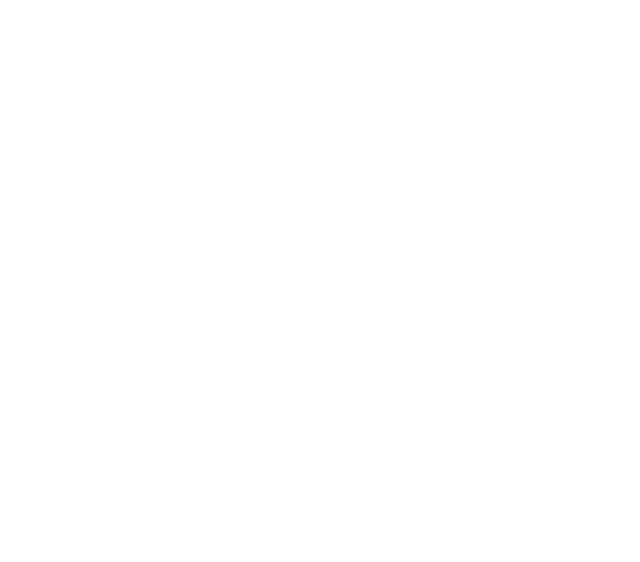
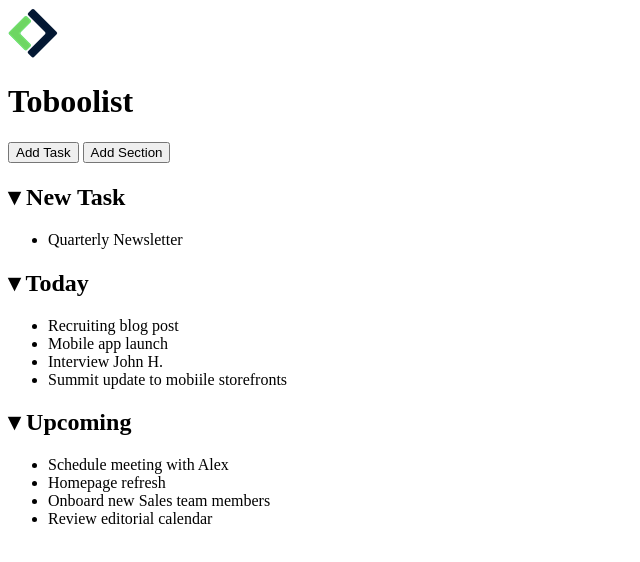
Before and after one commit to jacopo-derrico/html-css-toboolist, a plain HTML site: page index.html in a window 1280 px wide. Shown: the whole page, without its empty margins (0-640 px from the left). Drawn offline with Linux system fonts and the light colour scheme.

Commit message:
compiled html content

```diff
--- a/index.html
+++ b/index.html
@@ -10,7 +10,42 @@
 </head>
 
 <body>
-
+    <header>
+        <img src="./assets/img/Logo.png" alt="Toboolist logo">
+        <h1>Toboolist</h1>
+    </header>
+    <main>
+        <div>
+            <button>Add Task</button>
+            <button>Add Section</button>
+        </div>
+        <div>
+            <section>
+                <h2>&#9662; New Task</h2>
+                <ul>
+                    <li>Quarterly Newsletter</li>
+                </ul>
+            </section>
+            <section>
+                <h2>&#9662; Today</h2>
+                <ul>
+                    <li>Recruiting blog post</li>
+                    <li>Mobile app launch</li>
+                    <li>Interview John H.</li>
+                    <li>Summit update to mobiile storefronts</li>
+                </ul>
+            </section>
+            <section>
+                <h2>&#9662; Upcoming</h2>
+                <ul>
+                    <li>Schedule meeting with Alex</li>
+                    <li>Homepage refresh</li>
+                    <li>Onboard new Sales team members</li>
+                    <li>Review editorial calendar</li>
+                </ul>
+            </section>
+        </div>
+    </main>
 </body>
 
 </html>
```
